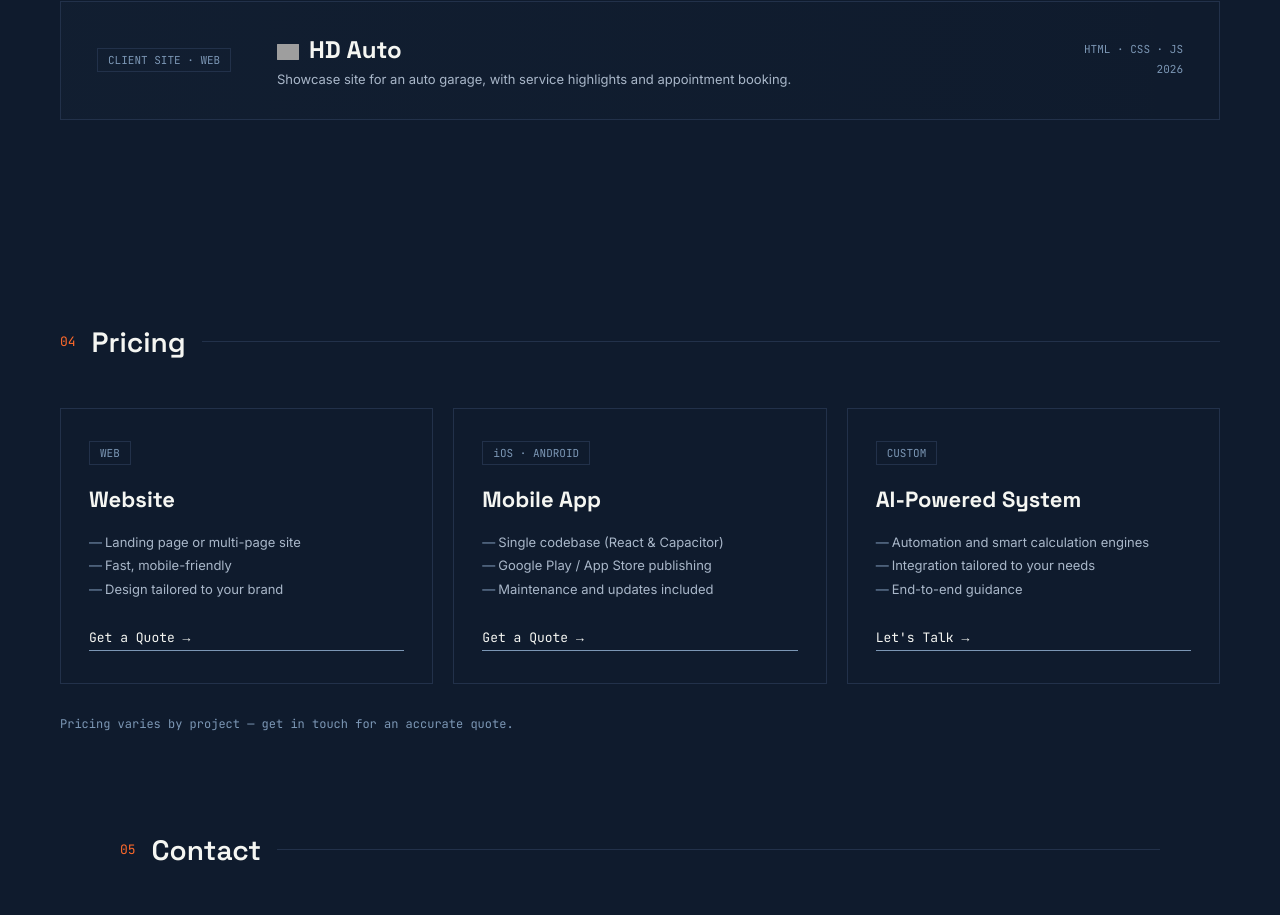
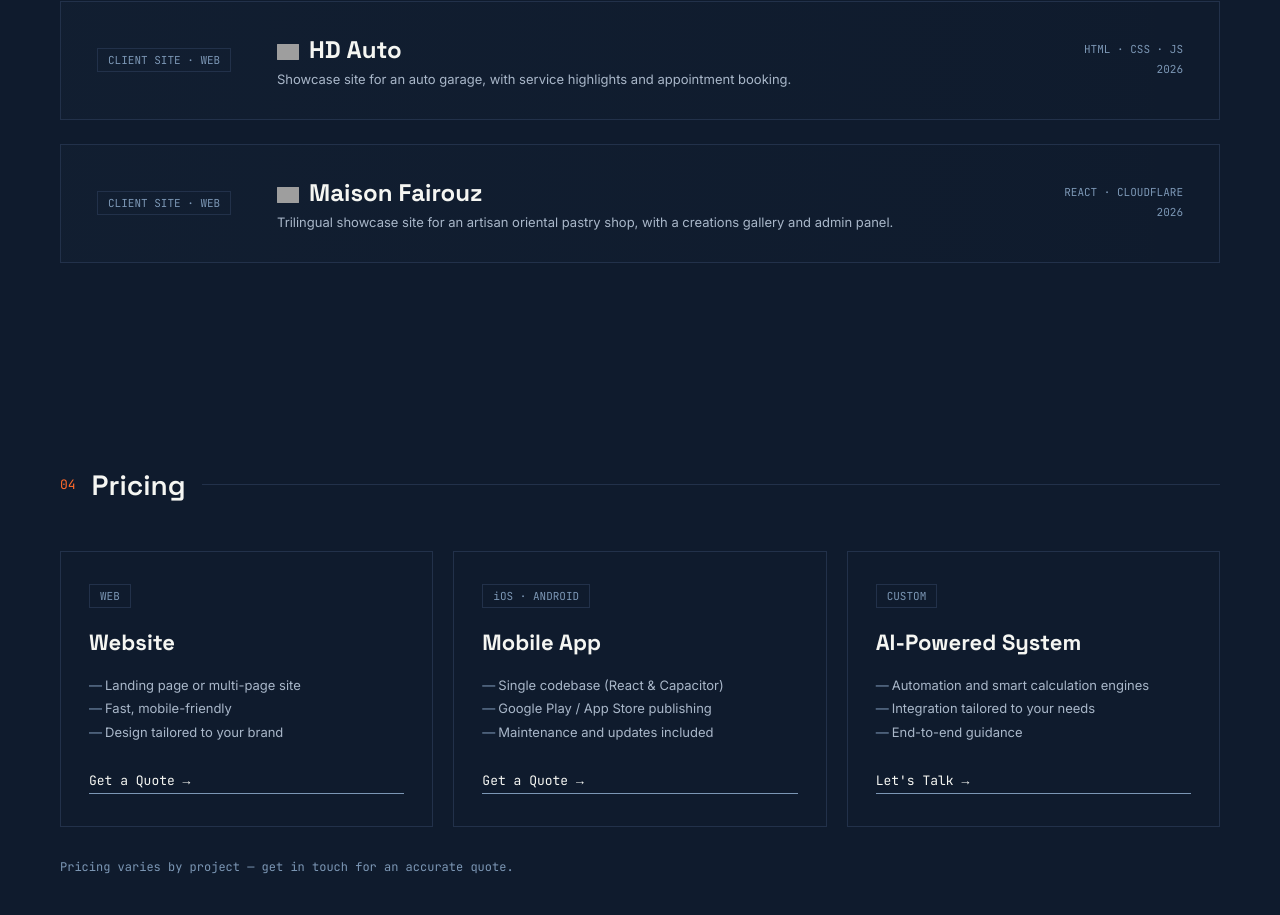
Before and after one commit to halilozer03-dotcom/Ozerlabs, a React (Vite) app: page / in a window 1280 px wide. Shown: the part 2858-3773 px from the top of the page. Built offline with nearby package versions, Linux system fonts and the light colour scheme; grey boxes are pictures that could not be loaded.

Commit message:
Maison Fairouz projesi eklendi

```diff
--- a/src/i18n/translations.js
+++ b/src/i18n/translations.js
@@ -50,6 +50,7 @@ export const translations = {
     projects: [
       { tag: 'MOBILE · ANDROID', title: 'Özer Bend Pro', desc: 'Application de calcul du facteur K et de prévisualisation 3D pour les professionnels du pliage de tôle.', meta: ['REACT · CAPACITOR', '2026'] },
       { tag: 'SITE CLIENT · WEB', title: 'HD Auto', desc: 'Site vitrine pour un garage automobile, avec présentation des services et prise de rendez-vous.', meta: ['HTML · CSS · JS', '2026'], logo: 'https://wwwhdauto.com/assets/hd-auto-icon.png', url: 'https://wwwhdauto.com' },
+      { tag: 'SITE CLIENT · WEB', title: 'Maison Fairouz', desc: "Site vitrine trilingue pour une pâtisserie orientale artisanale, avec galerie de créations et espace admin.", meta: ['REACT · CLOUDFLARE', '2026'], logo: 'https://maisonfairouz.com/media/logo-static.jpg', url: 'https://maisonfairouz.com' },
     ],
     contact: {
       heading: 'Un projet en tête ?',
@@ -116,6 +117,7 @@ export const translations = {
     projects: [
       { tag: 'MOBILE · ANDROID', title: 'Özer Bend Pro', desc: 'K-factor calculation and 3D preview app for sheet metal bending professionals.', meta: ['REACT · CAPACITOR', '2026'] },
       { tag: 'CLIENT SITE · WEB', title: 'HD Auto', desc: 'Showcase site for an auto garage, with service highlights and appointment booking.', meta: ['HTML · CSS · JS', '2026'], logo: 'https://wwwhdauto.com/assets/hd-auto-icon.png', url: 'https://wwwhdauto.com' },
+      { tag: 'CLIENT SITE · WEB', title: 'Maison Fairouz', desc: 'Trilingual showcase site for an artisan oriental pastry shop, with a creations gallery and admin panel.', meta: ['REACT · CLOUDFLARE', '2026'], logo: 'https://maisonfairouz.com/media/logo-static.jpg', url: 'https://maisonfairouz.com' },
     ],
     contact: {
       heading: 'Got a project in mind?',
@@ -182,6 +184,7 @@ export const translations = {
     projects: [
       { tag: 'MOBILE · ANDROID', title: 'Özer Bend Pro', desc: 'Sac büküm profesyonelleri için K-faktör hesaplama ve 3D önizleme uygulaması.', meta: ['REACT · CAPACITOR', '2026'] },
       { tag: 'MÜŞTERİ · WEB', title: 'HD Auto', desc: 'Oto tamir ve bakım servisi için hizmet tanıtımı ve randevu alma özellikli tanıtım sitesi.', meta: ['HTML · CSS · JS', '2026'], logo: 'https://wwwhdauto.com/assets/hd-auto-icon.png', url: 'https://wwwhdauto.com' },
+      { tag: 'MÜŞTERİ · WEB', title: 'Maison Fairouz', desc: 'Doğu pastacılığı için üç dilli (FR/TR/AR) tanıtım sitesi, ürün galerisi ve admin paneliyle.', meta: ['REACT · CLOUDFLARE', '2026'], logo: 'https://maisonfairouz.com/media/logo-static.jpg', url: 'https://maisonfairouz.com' },
     ],
     contact: {
       heading: 'Bir proje mi var aklında?',
```
